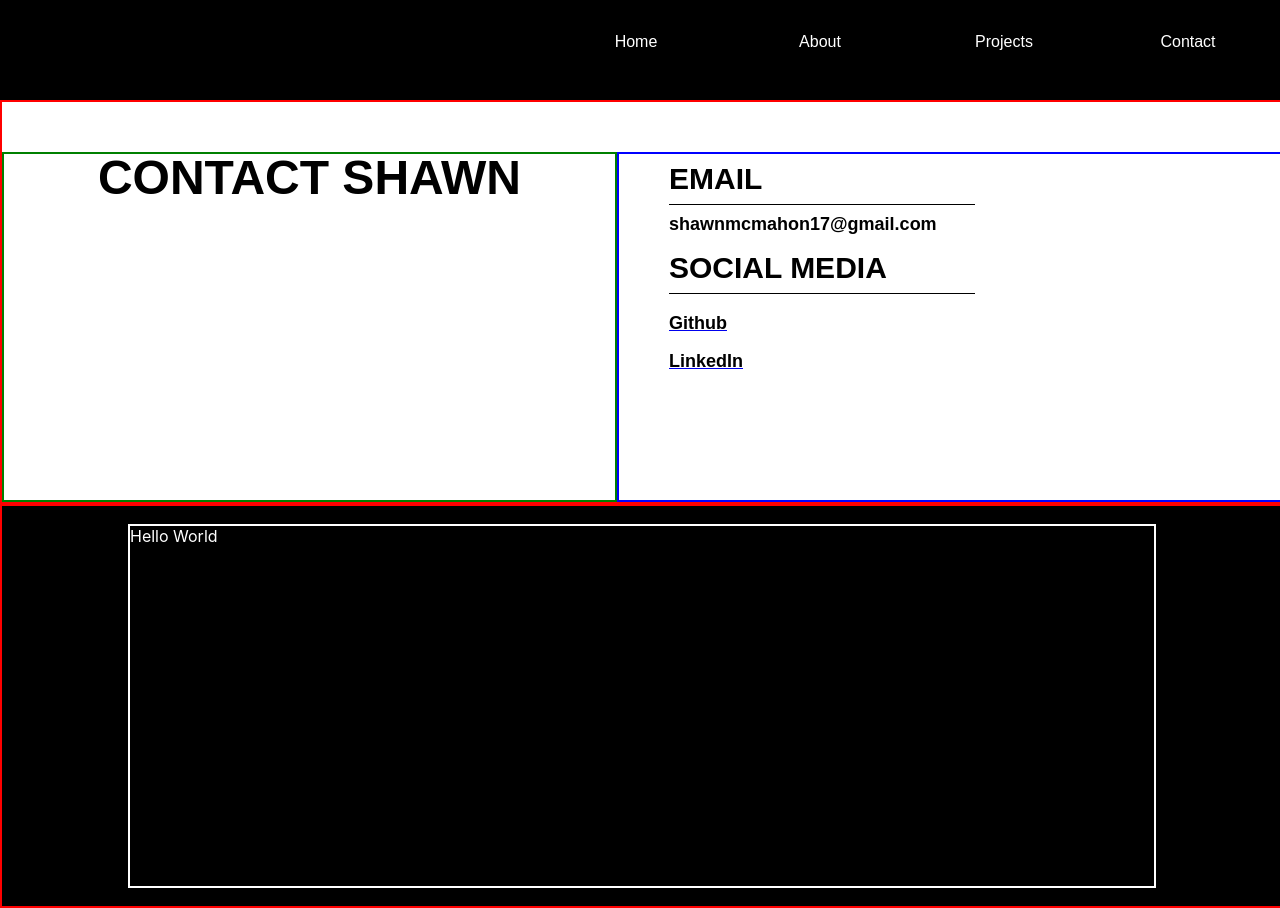
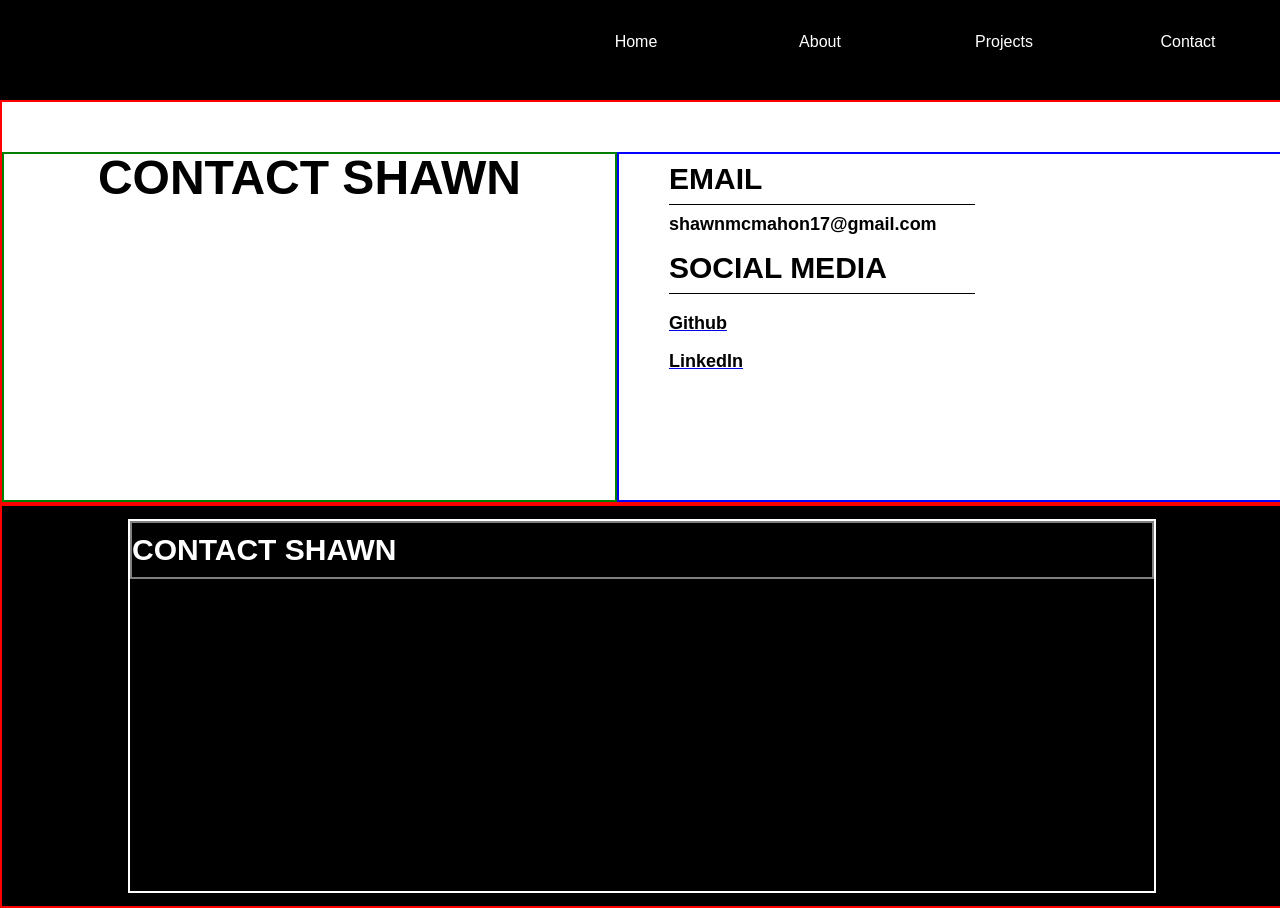
Before and after one commit to shawnmcmahon/portfolio, a React (Create React App) app: page /contact in a window 1280 px wide. Built offline with nearby package versions, Linux system fonts and the light colour scheme.

Commit message:
Add contact label container

```diff
--- a/src/Components/Footer/Footer.css
+++ b/src/Components/Footer/Footer.css
@@ -13,4 +13,14 @@
   border: 2px white solid;
   width: 80%;
   height: 90%;
+  font-family: 'Prompt', sans-serif;
+  font-size: 30px;
+  font-weight: 600;
+  margin: 0;
+  padding-bottom: 10px;
 }
+
+.contact-label-container {
+  border: 2px grey solid;
+  padding: 10px 0px 10px 0px;
+}
--- a/src/Components/Footer/Footer.js
+++ b/src/Components/Footer/Footer.js
@@ -4,7 +4,10 @@ const Footer = () => {
   return (
     <div className="footer-container">
       <div className="contact-info-container">
-        Hello World
+        <div className="contact-label-container">
+          CONTACT SHAWN
+
+        </div>
       </div>
     </div>
   );
```
